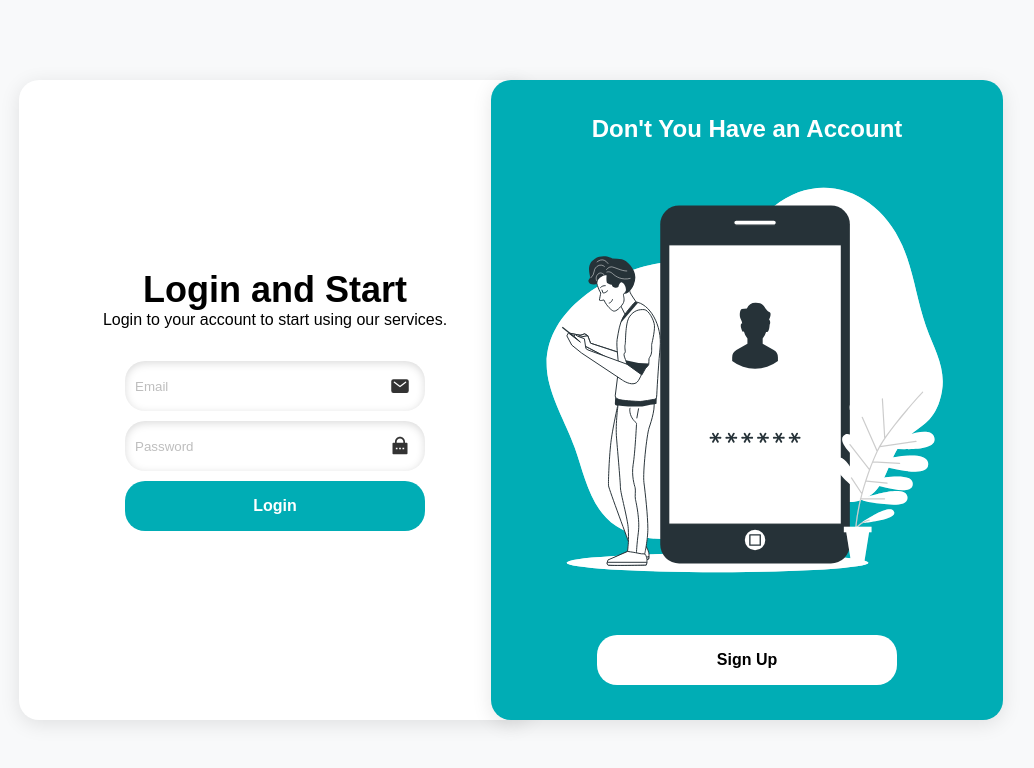
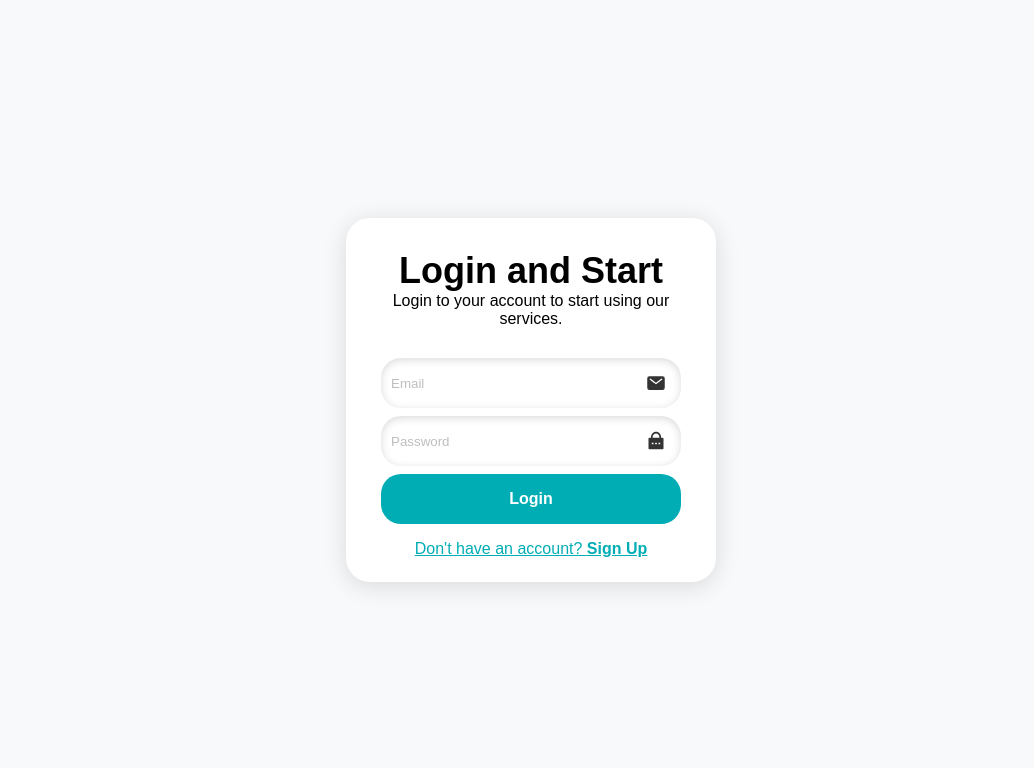
Before and after one commit to BurakSahin00/project-management-app, a Next.js app: page /navigation/GetStarted in a window 1280 px wide. Shown: the top 768 px of the page, without its empty margins (109-1143 px from the left). Built offline with nearby package versions, Linux system fonts and the light colour scheme.

Commit message:
Login and Sıgn Up Success

```diff
--- a/src/app/navigation/GetStarted/page.module.css
+++ b/src/app/navigation/GetStarted/page.module.css
@@ -1,3 +1,30 @@
+.centerBox {
+    display: flex;
+    align-items: center;
+    justify-content: center;
+    width: 100vw;
+    min-height: 100vh;
+}
+
+.cardBox {
+    width: 370px;
+    max-width: 95vw;
+    background: #fff;
+    border-radius: 24px;
+    box-shadow: 0 4px 24px rgba(0,0,0,0.13);
+    padding: 32px 24px 24px 24px;
+    display: flex;
+    flex-direction: column;
+    align-items: center;
+    transition: box-shadow 0.3s;
+}
+.link {
+    color: var(--primary);
+    cursor: pointer;
+    font-size: 1rem;
+    text-decoration: underline;
+    font-weight: 500;
+}
 .container {
     display: flex;
     flex-direction: column;
--- a/src/app/navigation/GetStarted/page.tsx
+++ b/src/app/navigation/GetStarted/page.tsx
@@ -1,33 +1,133 @@
-import React from 'react'
-import styles from './page.module.css'
+
+"use client";
+import React, { useState } from 'react';
+import { useRouter } from 'next/navigation';
+import styles from './page.module.css';
 import { IoMail } from "react-icons/io5";
 import { RiLockPasswordFill } from "react-icons/ri";
 
 const GetStarted: React.FC = () => {
+  const [showSignUp, setShowSignUp] = useState(false);
+  const [loginEmail, setLoginEmail] = useState("");
+  const [loginPassword, setLoginPassword] = useState("");
+  const [signUpEmail, setSignUpEmail] = useState("");
+  const [signUpName, setSignUpName] = useState("");
+  const [signUpPassword, setSignUpPassword] = useState("");
+  const [signUpPasswordAgain, setSignUpPasswordAgain] = useState("");
+  const [message, setMessage] = useState("");
+
+  const router = useRouter();
+  // Login API
+  const handleLogin = async () => {
+    setMessage("");
+    try {
+      const res = await fetch("http://localhost:8082/login", {
+        method: "POST",
+        headers: { "Content-Type": "application/json" },
+        body: JSON.stringify({ email: loginEmail, passwordHash: loginPassword })
+      });
+      if (res.ok) {
+        const data = await res.json();
+        // userId'yi localStorage'a kaydet
+        if (typeof window !== 'undefined' && data && data.id) {
+          localStorage.setItem('userId', data.id);
+        }
+        setMessage("Login successful!");
+        // home page'e yönlendir
+        router.push("/home");
+      } else {
+        setMessage("Login failed. Please check your credentials.");
+      }
+    } catch (err) {
+      setMessage("Login error. Server unreachable.");
+    }
+  };
+
+  // Sign Up API
+  const handleSignUp = async () => {
+    setMessage("");
+    if (signUpPassword !== signUpPasswordAgain) {
+      setMessage("Passwords do not match.");
+      return;
+    }
+    try {
+      const res = await fetch("http://localhost:8082/user/save", {
+        method: "POST",
+        headers: { "Content-Type": "application/json" },
+        body: JSON.stringify({
+          name: signUpName,
+          email: signUpEmail,
+          password: signUpPassword,
+          role: "USER"
+        })
+      });
+      if (res.ok) {
+        setMessage("Sign up successful! You can now log in.");
+        setShowSignUp(false);
+      } else {
+        setMessage("Sign up failed. Email or name may already be in use.");
+      }
+    } catch (err) {
+      setMessage("Sign up error. Server unreachable.");
+    }
+  };
+
   return (
     <div className={styles.master}>
-      <div className={`${styles.container} ${styles.bgWhite} `}>
+      <div className={styles.centerBox}>
+        <div className={styles.cardBox}>
+          {!showSignUp ? (
+            <>
               <div className={styles.mainText}>
                 <h2>Login and Start</h2>
                 <p className={styles.subText}>Login to your account to start using our services.</p>
               </div>
               <div className={styles.inputLabel}>
                 <IoMail className={styles.icon} />
-          <input className={styles.inputBox} type="email" name="Email" id="email" placeholder="Email" required />
+                <input className={styles.inputBox} type="email" name="Email" id="email" placeholder="Email" required value={loginEmail} onChange={e => setLoginEmail(e.target.value)} />
               </div>
               <div className={styles.inputLabel}>
                 <RiLockPasswordFill className={styles.icon} />
-          <input className={styles.inputBox} type="password" name="Password" id="password" placeholder='Password' required />
+                <input className={styles.inputBox} type="password" name="Password" id="password" placeholder='Password' required value={loginPassword} onChange={e => setLoginPassword(e.target.value)} />
               </div>
-        <input className={`${styles.button} ${styles.bgPrimary} ${styles.cWhite}`} type="button" value="Login" />
+              <input className={`${styles.button} ${styles.bgPrimary} ${styles.cWhite}`} type="button" value="Login" onClick={handleLogin} />
+              {message && <div style={{ color: message.includes("success") ? "green" : "red", marginTop: 8 }}>{message}</div>}
+              <div style={{ textAlign: 'center', marginTop: 16 }}>
+                <span className={styles.link} onClick={() => { setShowSignUp(true); setMessage(""); }}>Don't have an account? <b>Sign Up</b></span>
               </div>
-      <div className={`${styles.container} ${styles.bgPrimary} ${styles.wrapper}`}>
-        <h2 className={styles.cWhite}>Don't You Have an Account</h2>
-        <img className={styles.image} src="/login-bro.svg" alt="" />
-        <input className={`${styles.button} ${styles.bgWhite}`} type="button" value="Sign Up" />
+            </>
+          ) : (
+            <>
+              <div className={styles.mainText}>
+                <h2>Sign Up</h2>
+                <p className={styles.subText}>Create your account to start using our services.</p>
+              </div>
+              <div className={styles.inputLabel}>
+                <IoMail className={styles.icon} />
+                <input className={styles.inputBox} type="email" name="signUpEmail" id="signUpEmail" placeholder="Email" required value={signUpEmail} onChange={e => setSignUpEmail(e.target.value)} />
+              </div>
+              <div className={styles.inputLabel}>
+                <input className={styles.inputBox} type="text" name="signUpName" id="signUpName" placeholder="Name" required value={signUpName} onChange={e => setSignUpName(e.target.value)} />
+              </div>
+              <div className={styles.inputLabel}>
+                <RiLockPasswordFill className={styles.icon} />
+                <input className={styles.inputBox} type="password" name="signUpPassword" id="signUpPassword" placeholder='Password' required value={signUpPassword} onChange={e => setSignUpPassword(e.target.value)} />
+              </div>
+              <div className={styles.inputLabel}>
+                <RiLockPasswordFill className={styles.icon} />
+                <input className={styles.inputBox} type="password" name="signUpPasswordAgain" id="signUpPasswordAgain" placeholder='Repeat Password' required value={signUpPasswordAgain} onChange={e => setSignUpPasswordAgain(e.target.value)} />
+              </div>
+              <input className={`${styles.button} ${styles.bgPrimary} ${styles.cWhite}`} type="button" value="Sign Up" onClick={handleSignUp} />
+              {message && <div style={{ color: message.includes("success") ? "green" : "red", marginTop: 8 }}>{message}</div>}
+              <div style={{ textAlign: 'center', marginTop: 16 }}>
+                <span className={styles.link} onClick={() => { setShowSignUp(false); setMessage(""); }}>Already have an account? <b>Login</b></span>
+              </div>
+            </>
+          )}
         </div>
       </div>
-  )
+    </div>
+  );
 }
 
 export default GetStarted
```
Also changed, not shown: src/app/home/projects/page.tsx (+8 -3 lines). Lines whose indentation alone changed are shown as unchanged.
